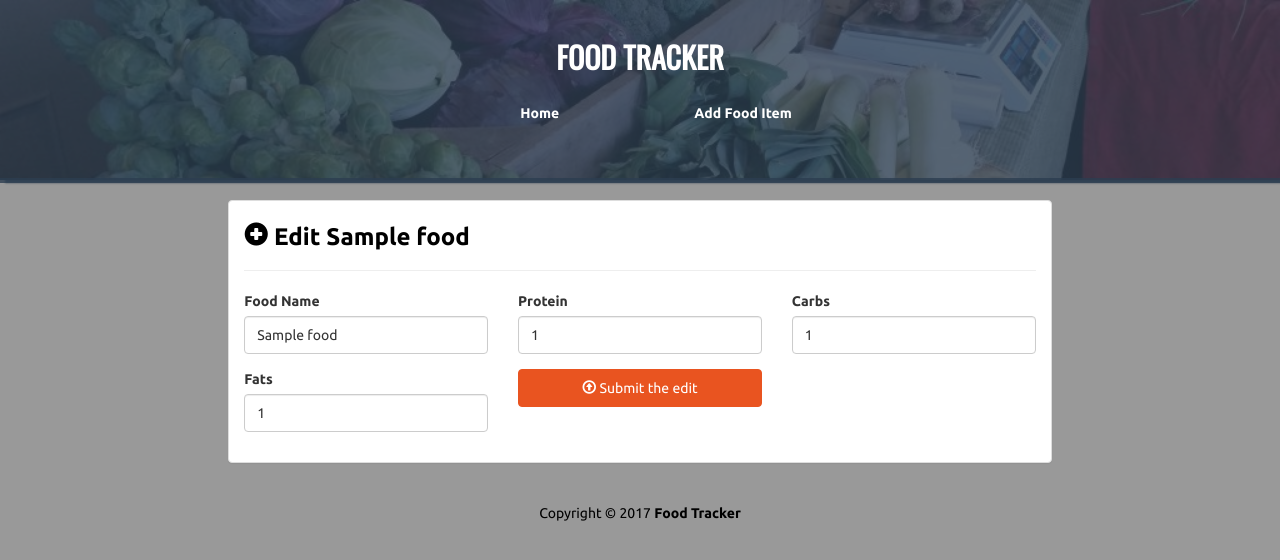
After one commit to jassuwu/foodtracker-app-flask, a Flask app: page /edit/1 in a window 1280 px wide. The commit adds this page. Shown: the top 560 px of the page. Run offline with Flask 2, Linux system fonts and the light colour scheme; tables that the repository leaves empty hold one stand-in row (values such as "Sample post"); some libraries are stand-ins or nearby versions.

Commit message:
all functionalities work now, have to add users

```diff
--- a/app/forms.py
+++ b/app/forms.py
@@ -15,6 +15,16 @@ class FoodForm(FlaskForm):
     fats = IntegerField('Fats', validators=[InputRequired('Fats where?')])
 
 
+class EditFoodForm(FlaskForm):
+    protein = IntegerField('Protein',
+                           validators=[
+                               InputRequired('Proteins where?'),
+                           ])
+    carbs = IntegerField('Carbs',
+                         validators=[InputRequired('Carbohydrates where?')])
+    fats = IntegerField('Fats', validators=[InputRequired('Fats where?')])
+
+
 class DateForm(FlaskForm):
     date = DateField('Add New Date',
                      validators=[InputRequired('Bro? the date ?')])
--- a/app/main/routes.py
+++ b/app/main/routes.py
@@ -1,5 +1,5 @@
 from flask import Blueprint, render_template, redirect, url_for
-from ..forms import FoodForm, DateForm, DayFoodForm
+from ..forms import FoodForm, DateForm, DayFoodForm, EditFoodForm
 from datetime import datetime
 from ..models import Food, Log, log_food
 from ..extensions import db
@@ -15,7 +15,6 @@ def index():
         # return {"date": form.date.data.strftime("%B %m, %Y")}
 
         # Have to do a check to see if the date already exists to avoid duplicate date entries.
-        # There is a existing records counter on top of the date panels.
         newLog = Log(logDate=form.date.data)
         db.session.add(newLog)
         db.session.commit()
@@ -31,9 +30,9 @@ def index():
         foodsThisDate = log.foods.all()
         statsThisDate[log.id] = {"proteins": 0, "carbs": 0, "fats": 0}
         for food in foodsThisDate:
-            statsThisDate[log.id]["proteins"], statsThisDate[
-                log.id]["carbs"], statsThisDate[log.id]["fats"] = (
-                    food.proteins, food.carbs, food.fats)
+            statsThisDate[log.id]["proteins"] += food.proteins
+            statsThisDate[log.id]["carbs"] += food.carbs
+            statsThisDate[log.id]["fats"] += food.fats
     return render_template("main/index.html",
                            form=form,
                            logList=logList,
@@ -64,7 +63,27 @@ def add():
         return redirect(url_for("main.add"))
 
     foodList = Food.query.all()
-    return render_template("main/add.html", form=form, foodList=foodList)
+    ##############################################################################################
+    # allowDelete:boolean - This is because there may be references to deletedFood in some dates #
+    ##############################################################################################
+    return render_template("main/add.html",
+                           form=form,
+                           foodList=foodList,
+                           allowDelete=False)
+
+
+@main.route("/edit/<foodid>", methods=['GET', 'POST'])
+def edit(foodid):
+    form = FoodForm()
+    foodToEdit = Food.query.filter_by(id=foodid).first()
+    if form.validate_on_submit():
+        foodToEdit.name = form.name.data
+        foodToEdit.proteins = form.protein.data
+        foodToEdit.carbs = form.carbs.data
+        foodToEdit.fats = form.fats.data
+        db.session.commit()
+        return redirect(url_for("main.add"))
+    return render_template("main/edit.html", form=form, foodToEdit=foodToEdit)
 
 
 @main.route("/view/<dateid>", methods=['GET', 'POST'])
@@ -85,10 +104,27 @@ def view(dateid):
     foodsThisDate = logDate.foods.all()
     todayStats = {"proteins": 0, "carbs": 0, "fats": 0}
     for food in foodsThisDate:
-        todayStats["proteins"], todayStats["carbs"], todayStats["fats"] = (
-            food.proteins, food.carbs, food.fats)
+        todayStats["proteins"] += food.proteins
+        todayStats["carbs"] += food.carbs
+        todayStats["fats"] += food.fats
     return render_template("main/view.html",
                            form=form,
                            logDate=logDate,
                            foodsThisDate=foodsThisDate,
                            todayStats=todayStats)
+
+
+@main.route("/deleteFood/<foodid>")
+def deleteFood(foodid):
+    foodToDelete = Food.query.filter_by(id=foodid).delete()
+    db.session.commit()
+    return redirect(url_for('main.add'))
+
+
+@main.route("/deleteDayFood/<day>/<food>")
+def deleteDayFood(day, food):
+    foodToDelete = Food.query.filter_by(id=food).first()
+    LogToDeleteFrom = Log.query.filter_by(id=day).first()
+    LogToDeleteFrom.foods.remove(foodToDelete)
+    db.session.commit()
+    return redirect(url_for('main.view', dateid=day))
--- /dev/null
+++ b/app/templates/main/edit.html
@@ -0,0 +1,91 @@
+{% extends "base.html" %}
+{% block title %} FoodTracker | Add Food Item {% endblock %}
+{% block content %}
+<div class="row t20">
+    <div class="col-lg-8 col-lg-offset-2">
+        <div class="panel panel-default">
+            <div class="panel-body">
+                <h3 class="lean-h text-black">
+                    <i class="glyphicon glyphicon-plus-sign"></i> Edit {{ foodToEdit.name }}
+                </h3>
+                <hr />
+
+                <form action="{{url_for('main.edit', foodid=foodToEdit.id)}}" method="POST">
+                    {{ form.csrf_token }}
+                    <div class="row">
+                        <div class="col-lg-4">
+                            <div class="form-group">
+                                {{ form.name.label }}
+                                {{ form.name(class='form-control', placeholder='Food Name', autocomplete='off',
+                                value=foodToEdit.name)
+                                }}
+                                {% if form.name.errors %}
+                                <ul>
+                                    {% for error in form.name.errors %}
+                                    <li>{{error}}</li>
+                                    {% endfor %}
+                                </ul>
+                                {% endif %}
+                            </div>
+                        </div>
+                        <div class="col-lg-4">
+                            <div class="form-group">
+                                {{ form.protein.label }}
+                                {{ form.protein(class='form-control', placeholder='Protein', autocomplete='off', min=0,
+                                value=foodToEdit.proteins)
+                                }}
+                                {% if form.protein.errors %}
+                                <ul>
+                                    {% for error in form.protein.errors %}
+                                    <li>{{error}}</li>
+                                    {% endfor %}
+                                </ul>
+                                {% endif %}
+                            </div>
+                        </div>
+                        <div class="col-lg-4">
+                            <div class="form-group">
+                                {{ form.carbs.label }}
+                                {{ form.carbs(class='form-control', placeholder='Carbohydrates',
+                                autocomplete='off',min=0, value=foodToEdit.carbs) }}
+                                {% if form.carbs.errors %}
+                                <ul>
+                                    {% for error in form.carbs.errors %}
+                                    <li>{{error}}</li>
+                                    {% endfor %}
+                                </ul>
+                                {% endif %}
+                            </div>
+                        </div>
+                    </div>
+
+                    <div class="row">
+                        <div class="col-lg-4">
+                            <div class="form-group">
+                                {{ form.fats.label }}
+                                {{ form.fats(class='form-control', placeholder='Fats', autocomplete='off', min=0,
+                                value=foodToEdit.fats) }}
+                                {% if form.fats.errors %}
+                                <ul>
+                                    {% for error in form.fats.errors %}
+                                    <li>{{error}}</li>
+                                    {% endfor %}
+                                </ul>
+                                {% endif %}
+                            </div>
+                        </div>
+
+                        <div class="col-lg-4">
+                            <div class="form-group">
+                                <button type="submit" class="btn btn-primary btn-block">
+                                    <i class="glyphicon glyphicon-upload"></i> Submit the edit
+                                </button>
+                            </div>
+                        </div>
+                    </div>
+                </form>
+            </div>
+        </div>
+    </div>
+</div>
+{% endblock %}
--- a/app/templates/main/view.html
+++ b/app/templates/main/view.html
@@ -80,7 +80,8 @@
 							<td>{{ food.fats }}</th>
 							<td>{{ food.carbs*4 + food.proteins*4 + food.fats*9 }}</td>
 							<td>
-								<a href="#" class="btn btn-danger btn-xs">
+								<a href="{{ url_for('main.deleteDayFood', day=logDate.id, food=food.id) }}"
+									class="btn btn-danger btn-xs">
 									<i class="glyphicon glyphicon-trash"></i> Delete
 								</a>
 							</td>
```
Also changed, not shown: app/templates/main/add.html (+5 -2 lines).
